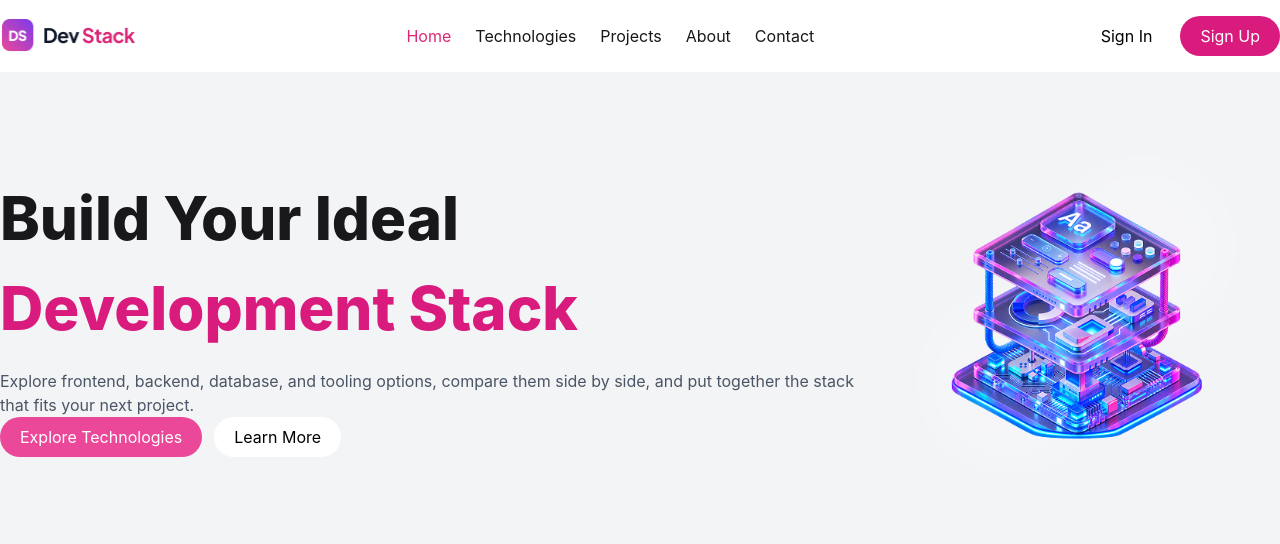
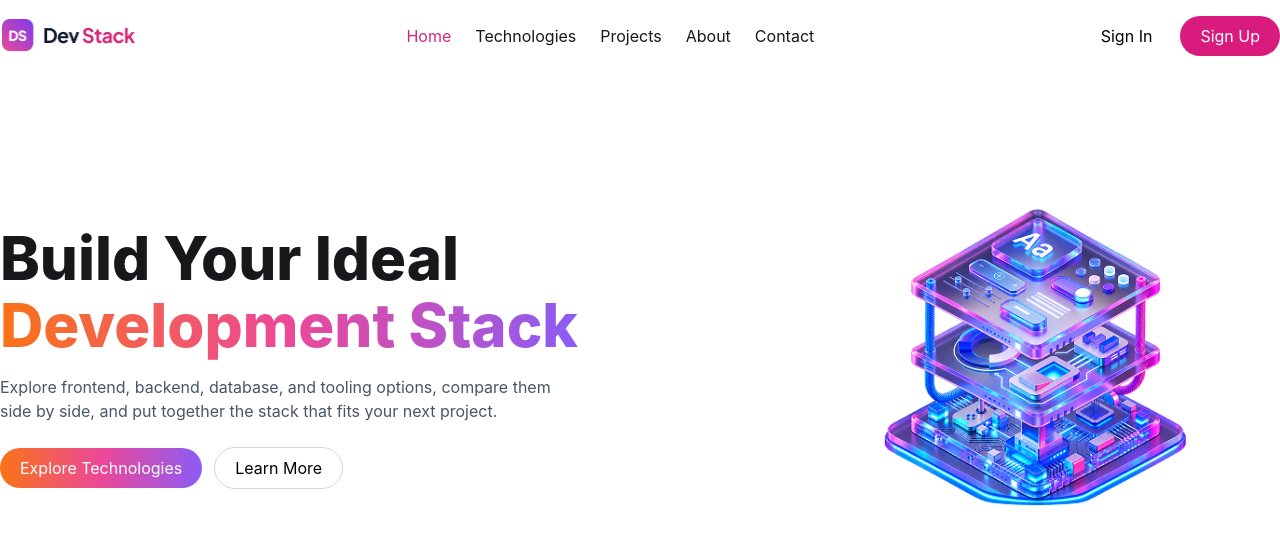
Before and after one commit to fahim0057/DevStack, a React (Vite) app: page / in a window 1280 px wide. Shown: the top 544 px of the page. Built offline with nearby package versions, Linux system fonts and the light colour scheme.

Commit message:
Done the navbar part and added gradient

```diff
--- a/src/component/Banner.tsx
+++ b/src/component/Banner.tsx
@@ -2,31 +2,38 @@ import Bannerimg from "../assets/banner-stack.png";
 
 const Banner = () => {
   return (
-    <section className="bg-gray-100">
-      <div className="container mx-auto flex items-center justify-between py-10 ">
+    <section className="bg-[var(--hero-gradient)]">
+      <div className="container mx-auto flex flex-col items-center justify-between gap-10 py-10 md:flex-row">
 
         {/* Left side */}
-        <div>
-          <h4 className="font-extrabold text-[60px]">
-            Build Your Ideal
-          </h4>
+        <div className="w-full md:w-1/2">
 
-          <h4 className="font-extrabold text-[60px] text-[#D91B7E]">
+          <h1 className="text-4xl font-extrabold md:text-[60px]">
+            Build Your Ideal{" "}
+            <span
+              className="bg-clip-text text-transparent"
+              style={{ backgroundImage: "var(--brand-gradient)" }}
+            >
               Development Stack
-          </h4>
+            </span>
+          </h1>
 
-          <p className="mt-4 text-gray-600">
+          <p className="mt-4 max-w-xl text-gray-600">
             Explore frontend, backend, database, and tooling options,
             compare them side by side, and put together the stack that
             fits your next project.
           </p>
 
-           <div className="flex items-center gap-3">
+          <div className="mt-6 flex flex-wrap items-center gap-3">
 
-                <button className="rounded-full bg-[#EC4899] px-5 py-2 text-white">
+            <button
+              className="rounded-full px-5 py-2 text-white"
+              style={{ background: "var(--brand-gradient)" }}
+            >
               Explore Technologies
             </button>
-                <button className="rounded-full bg-white px-5 py-2 text-black ">
+
+            <button className="rounded-full border border-gray-300 bg-white px-5 py-2 text-black">
               Learn More
             </button>
 
@@ -34,11 +41,11 @@ const Banner = () => {
         </div>
 
         {/* Right side */}
-        <div>
+        <div className="w-full md:w-1/2">
           <img
             src={Bannerimg}
-            alt="Banner"
-            className="w-[490px]"
+            alt="Development stack illustration"
+            className="w-full max-w-[490px] md:ml-auto"
           />
         </div>
 
--- a/src/index.css
+++ b/src/index.css
@@ -1,2 +1,17 @@
 @import "tailwindcss";
 @plugin "daisyui";
+
+:root {
+  --brand-gradient: linear-gradient(
+    90deg,
+    #f97316 0%,
+    #ec4899 50%,
+    #8b5cf6 100%
+  );
+
+  --hero-gradient: linear-gradient(
+    135deg,
+    #000000 20%,
+    #FFFFFF 100%
+  );
+}
```
Lines whose indentation alone changed are shown as unchanged.
